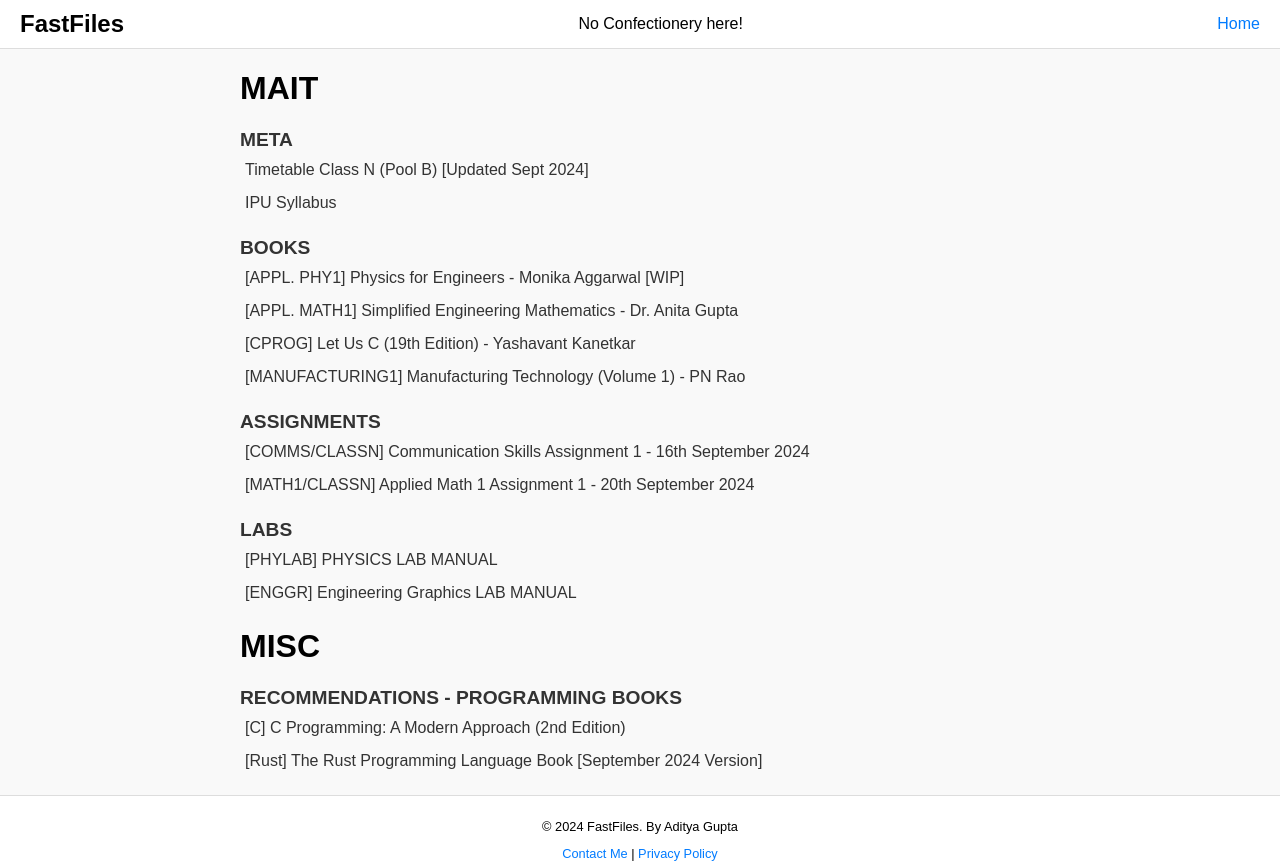
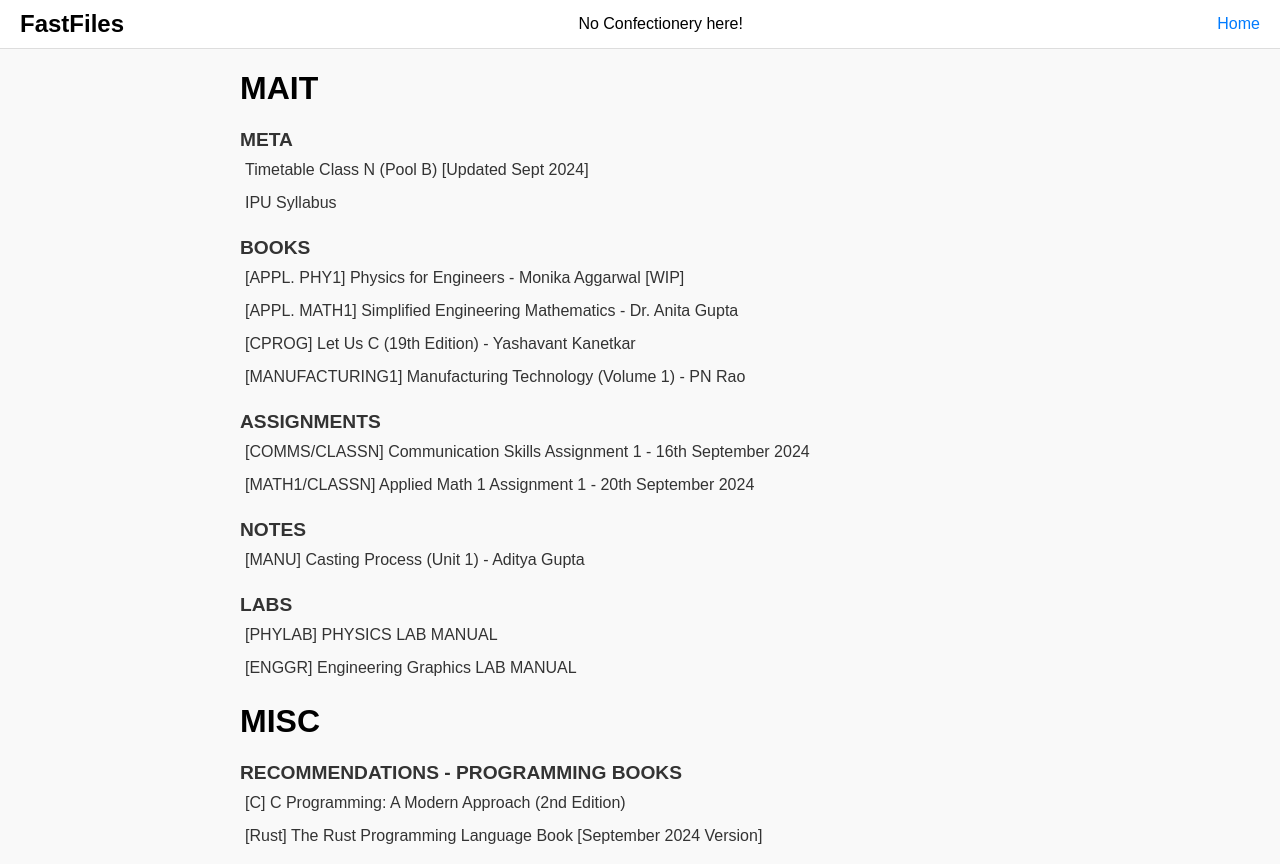
Before and after one commit to sortedcord/fastfiles, a plain HTML site: page docs/index.html in a window 1280 px wide. Shown: the top 864 px of the page. Drawn offline with Linux system fonts and the light colour scheme.

Commit message:
Notes Sync 9:53:00 14-09-2024

```diff
--- a/docs/index.html
+++ b/docs/index.html
@@ -41,6 +41,12 @@
         </ul>
     </div>
     <div class="document-group">
+        <h2>NOTES</h2>
+        <ul class="document-list">
+            <li><a href="uploads/mait/notes/[MANU] Casting Process (Unit 1) - Aditya Gupta.pdf">[MANU] Casting Process (Unit 1) - Aditya Gupta</a></li>
+        </ul>
+    </div>
+    <div class="document-group">
         <h2>LABS</h2>
         <ul class="document-list">
             <li><a href="uploads/mait/labs/[PHYLAB] PHYSICS LAB MANUAL.pdf">[PHYLAB] PHYSICS LAB MANUAL</a></li>
```
Also changed, not shown: 1 other file.
